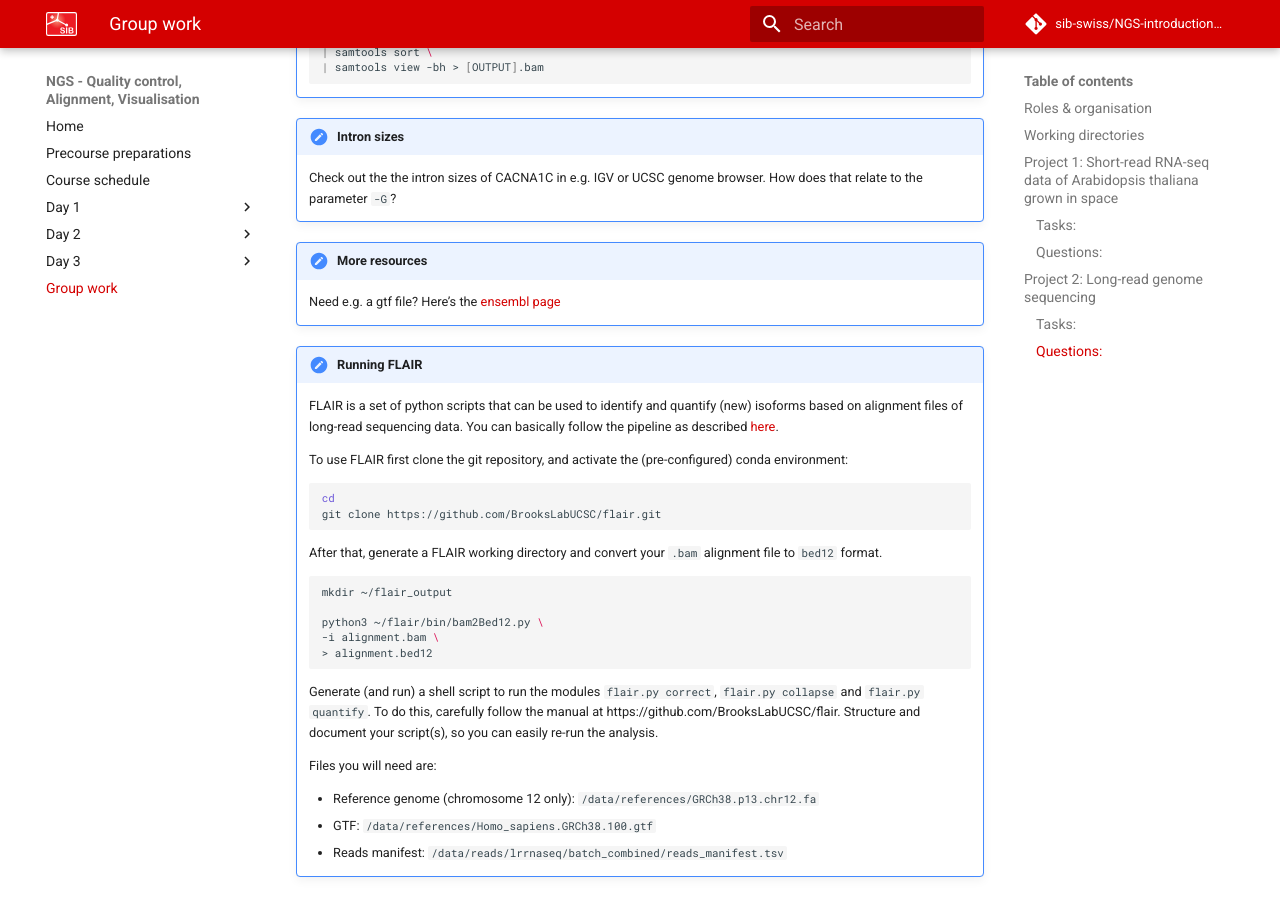
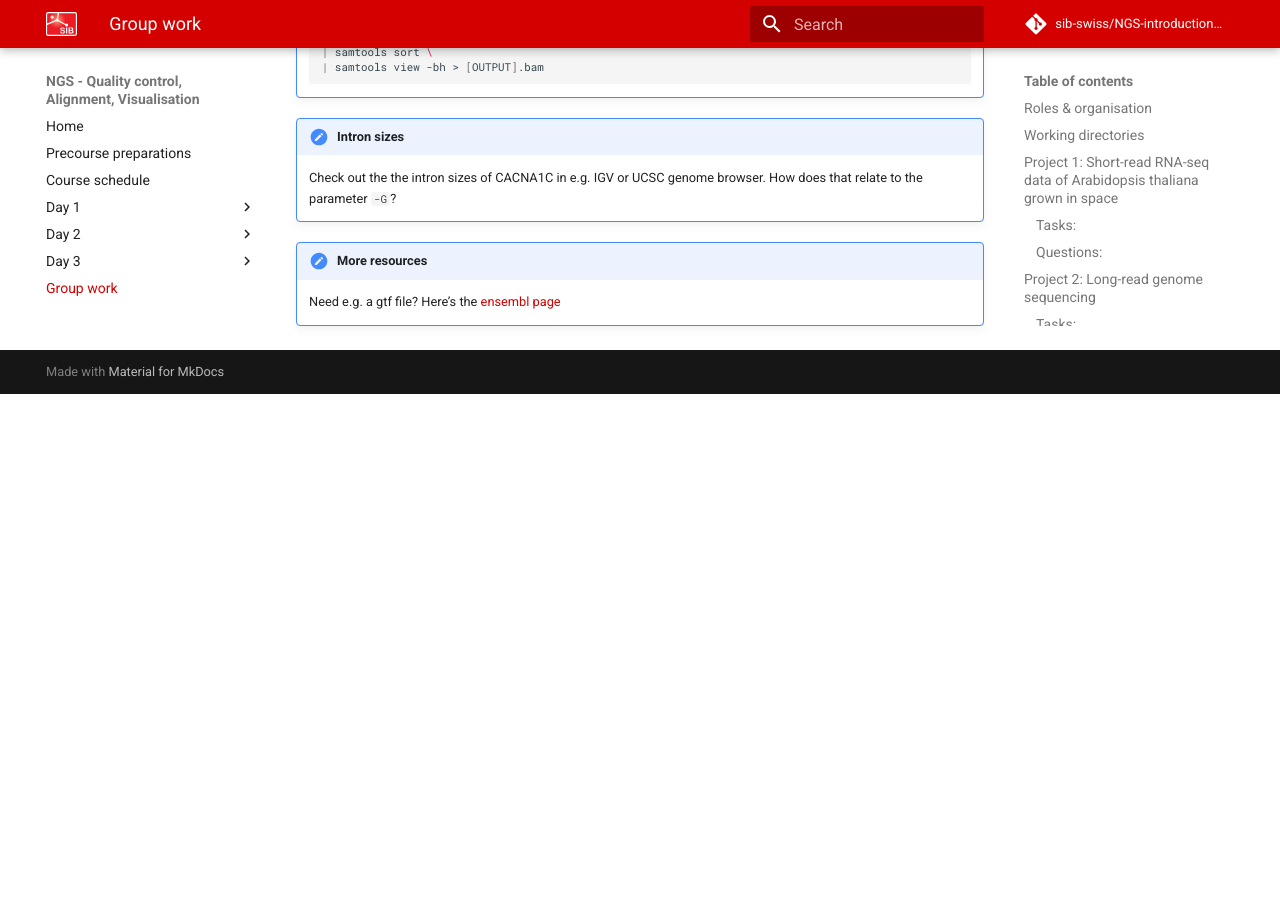
Before and after one commit to sib-swiss/NGS-introduction-training, an MkDocs documentation site: the page built from docs/group_work.md, in a window 1280 px wide and 900 px high, scrolled down 5598 px. Built offline with MkDocs 1.6.1 and Material for MkDocs 9.7.7, drawn with Linux system fonts in a browser that asks for light colours; comment, search, counter and statistics services are not loaded; after the commit the page ends 5992 px from its top, so only the background shows below that; some of the changed text lies outside the part shown.

Commit message:
removed FLAIR from group work

````diff
--- a/docs/group_work.md
+++ b/docs/group_work.md
@@ -146,7 +146,6 @@ wget ftp://ftp.ensembl.org/pub/release-101/fasta/homo_sapiens/dna/Homo_sapiens.G
 * Figure how you should set parameters `-x` and `-G`
 * Evaluate the alignment quality (e.g. alignment rates, mapping quality)
 * Compare different samples in read quality, alignment rates, depth, etc.
-* **Bonus** see if you can identify different splice variants using [FLAIR](https://github.com/BrooksLabUCSC/flair) (see hints below).
 
 ### Questions:
 
@@ -157,6 +156,7 @@ wget ftp://ftp.ensembl.org/pub/release-101/fasta/homo_sapiens/dna/Homo_sapiens.G
 * You might consider using `-x map-ont` or `-x splice`. Do you see differences in the alignment in e.g. IGV?
 * How are spliced alignments stored in the SAM file with the different settings of `-x`?
 * How deep is the gene sequenced?
+* Do you already see evidence for splice variants in the alignments?
 
 !!! hint "Downloading from SRA"
     ```sh
@@ -189,31 +189,3 @@ wget ftp://ftp.ensembl.org/pub/release-101/fasta/homo_sapiens/dna/Homo_sapiens.G
 
 !!! hint "More resources"
     Need e.g. a gtf file? Here's the [ensembl page](https://www.ensembl.org/Homo_sapiens/Info/Index)
-
-!!! hint "Running FLAIR"
-    FLAIR is a set of python scripts that can be used to identify and quantify (new) isoforms based on alignment files of long-read sequencing data. You can basically follow the pipeline as described [here](https://github.com/BrooksLabUCSC/flair).
-
-    To use FLAIR first clone the git repository, and activate the (pre-configured) conda environment:
-
-    ```sh
-    cd
-    git clone https://github.com/BrooksLabUCSC/flair.git
-    ```
-
-    After that, generate a FLAIR working directory and convert your `.bam` alignment file to `bed12` format.
-
-    ```sh
-    mkdir ~/flair_output
-
-    python3 ~/flair/bin/bam2Bed12.py \
-    -i alignment.bam \
-    > alignment.bed12
-    ```
-
-    Generate (and run) a shell script to run the modules `flair.py correct`, `flair.py collapse` and `flair.py quantify`. To do this, carefully follow the manual at https://github.com/BrooksLabUCSC/flair. Structure and document your script(s), so you can easily re-run the analysis.
-
-    Files you will need are:
-
-    * Reference genome (chromosome 12 only): `/data/references/GRCh38.p13.chr12.fa`
-    * GTF: `/data/references/Homo_sapiens.GRCh38.100.gtf`
-    * Reads manifest: `/data/reads/lrrnaseq/batch_combined/reads_manifest.tsv`
````
Also changed, not shown: 1 other file.
